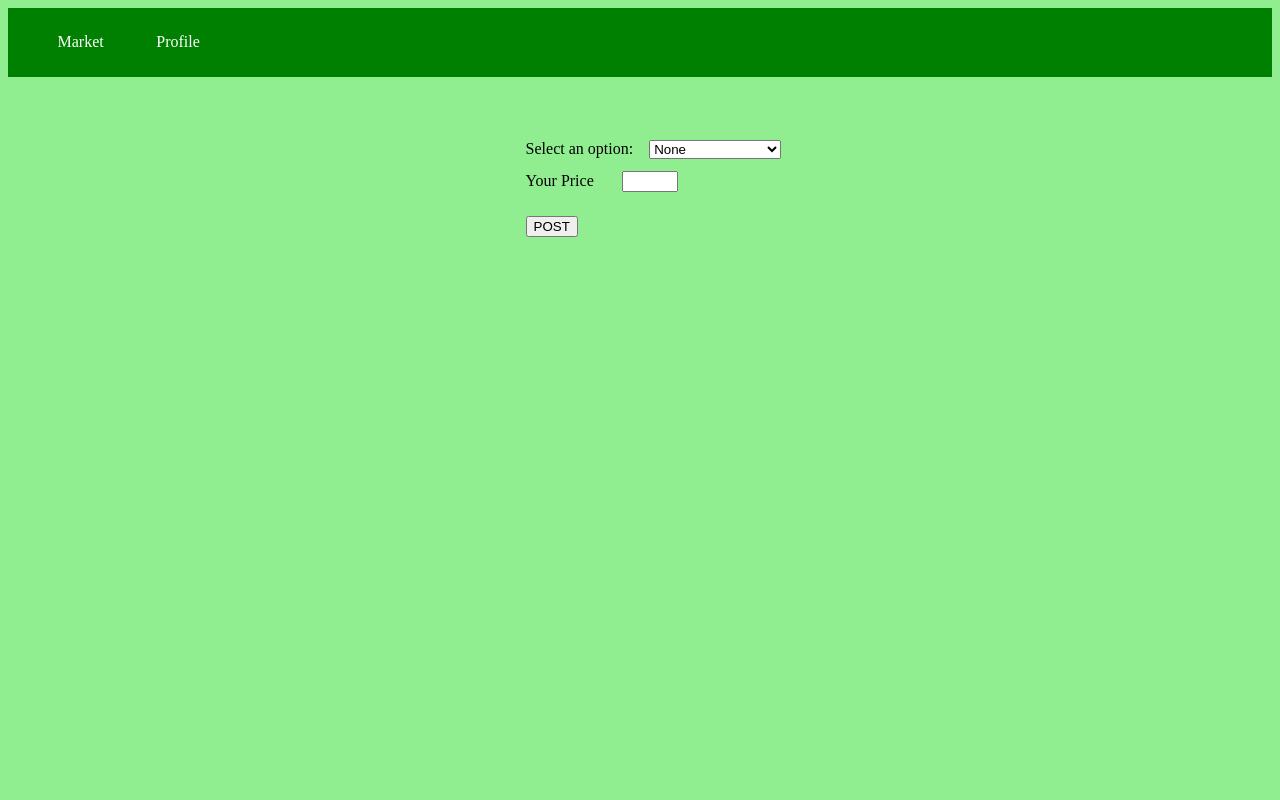
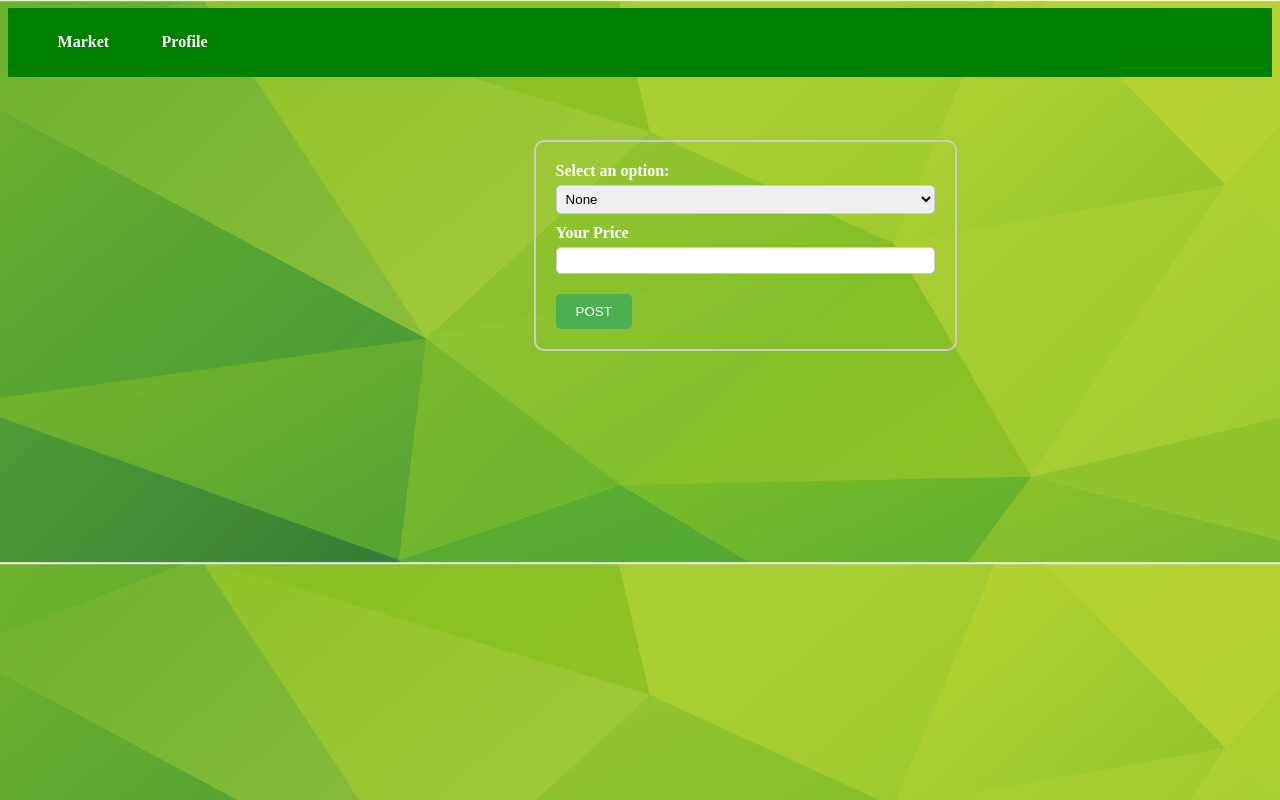
Before and after one commit to ANEASER/service_managemnt_system, a PHP site: page /postgig.php in a window 1280 px wide. Run offline with PHP 8.4, Linux system fonts and the light colour scheme; the visitor is signed in with stand-in values (Sample User, id 1).

Commit message:
style added

```diff
--- a/market/hire.php
+++ b/market/hire.php
@@ -21,8 +21,8 @@ $seller_result = mysqli_query($conn, $seller_sql);
 $seller = mysqli_fetch_array($seller_result);
 
 $amount = $seller['price'];
-$commision = $amount*0.25;
-$amount = $amount*0.75;
+$commision = $amount*0.15;
+$amount = $amount*0.85;
 
 $sql = "UPDATE users SET amount = amount + $amount WHERE username = '$seller_username'";
 
--- a/market/market.php
+++ b/market/market.php
@@ -21,7 +21,7 @@
 
   </style>
 </head>
-<body style="background-color: lightgreen">
+<body style="background-image:url('../styles/background.jpg')">
   <nav style="dispaly:flex;padding:2%; color:white; background-color:green">
   <a class="navitem" href="../profile.php">Profile</a>
   <a class="navitem" href="../postgig.php">Post a GIG</a>
--- a/postgig.php
+++ b/postgig.php
@@ -17,15 +17,10 @@
       padding:5px;
       border-radius:5px;
     }
-
-    label, input{
-      margin: 12px;
-    }
-
-
   </style>
+  <link rel="stylesheet" href="./styles/login_create_styles.css">
 </head>
-<body style="background-color: lightgreen">
+<body style="background-image:url('./styles/background.jpg')">
   <nav style="dispaly:flex;padding:2%; color:white; background-color:green">
   <a class="navitem" href="market/market.php">Market</a>
   <a class="navitem" href="profile.php">Profile</a>
--- /dev/null
+++ b/styles/login_create_styles.css
@@ -0,0 +1,46 @@
+form {
+    width: 50%;
+    border: 2px solid #CCC;
+    padding: 20px;
+    margin: 20px;
+    border-radius: 10px;
+  }
+
+  label {
+    display: block;
+    margin-bottom: 5px;
+    font-weight: bold;
+    color: white;
+  }
+
+  select,
+  input[type="number"],
+  input[type="text"],
+  input[type="password"],
+  input[type="email"]  {
+    padding: 5px;
+    border-radius: 5px;
+    border: 1px solid #CCC;
+    width: 100%;
+    margin-bottom: 10px;
+  }
+
+  input[type="submit"] {
+    background-color: #4CAF50;
+    color: #FFF;
+    border-radius: 5px;
+    border: none;
+    padding: 10px 20px;
+    cursor: pointer;
+    margin-top: 10px;
+  }
+
+  a {
+    text-decoration: none;
+    color: white;
+    font-weight: bold;
+  }
+
+  a:hover {
+    text-decoration: underline;
+  }
```
Also changed, not shown: account_settings/edit_profile.php (+15 -1 lines), create_user.php (+12 -1 lines), login.php (+11 -6 lines), profile.php (+19 -2 lines), styles/background.jpg (added).
